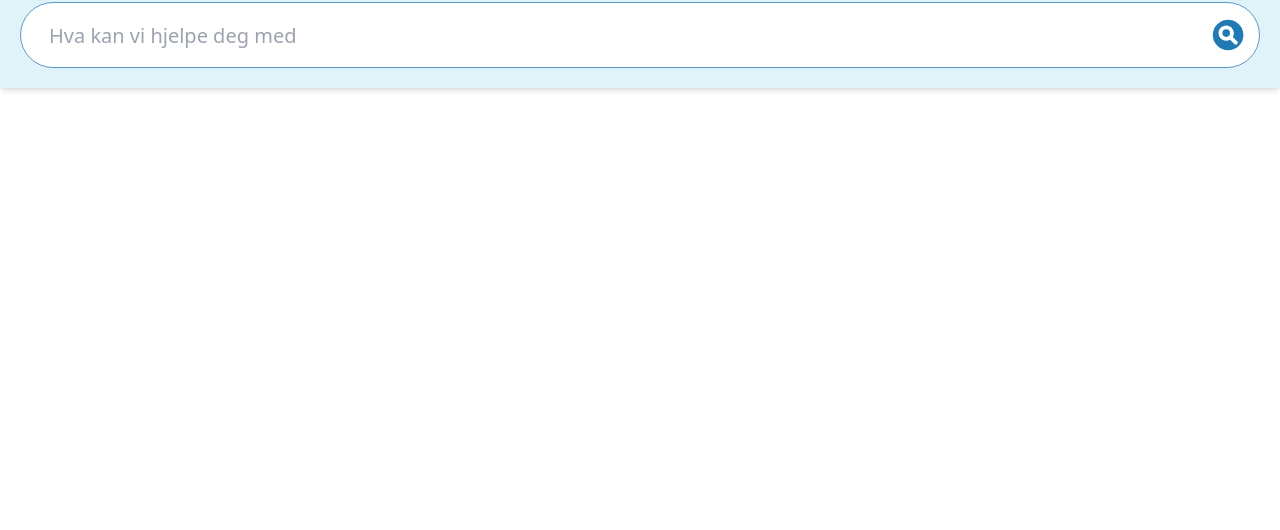
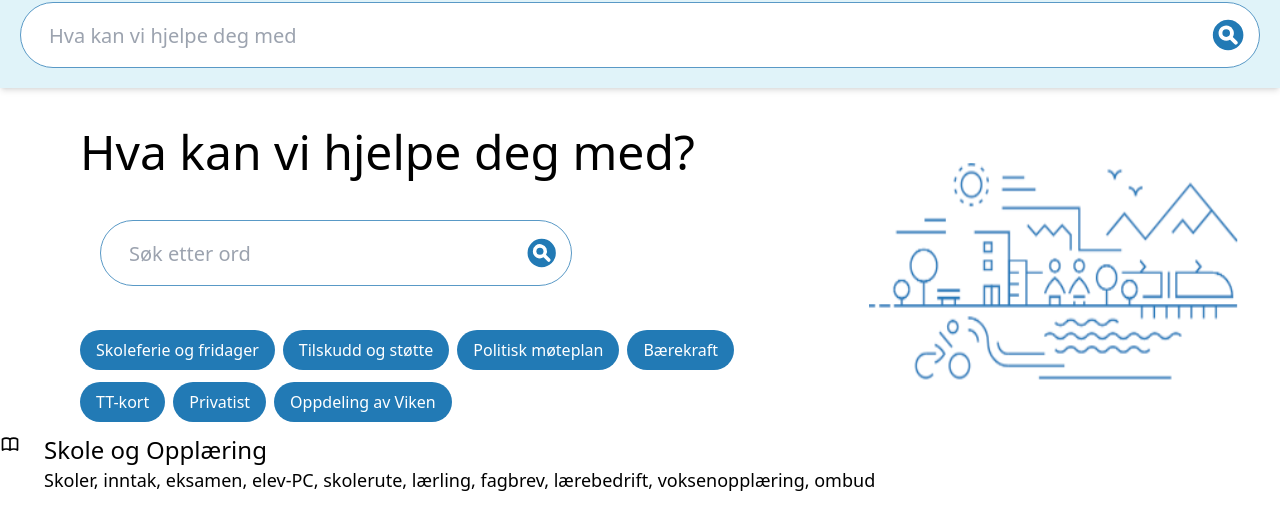
Before and after one commit to Prebenww/Viken.no-klone, a Next.js app: page / in a window 1280 px wide. Shown: the part 234-764 px from the top of the page. Built offline with nearby package versions, Linux system fonts and the light colour scheme.

Commit message:
added hero section

```diff
--- /dev/null
+++ b/components/Article.tsx
@@ -0,0 +1,29 @@
+import {XIcon} from "@heroicons/react/solid";
+import {BookOpenIcon} from "@heroicons/react/outline";
+
+const Article = (props: { data: { title: any } }) => {
+    console.log(props)
+
+
+    return (
+        <div className='flex flex-row gap-6 '>
+            {/*Icon*/}
+            <div>
+                <BookOpenIcon className=' h-5 w-5'/>
+            </div>
+
+            {/*Title ans description*/}
+            <div>
+                <h2 className='text-2xl font-medium'>Skole og Opplæring</h2>
+                <p className='text-lg'>Skoler, inntak, eksamen, elev-PC, skolerute, lærling, fagbrev, lærebedrift, voksenopplæring, ombud
+                </p>
+            </div>
+        </div>
+    )
+}
+
+
+// This gets called on every request
+
+
+export default Article;
--- a/components/Hero.tsx
+++ b/components/Hero.tsx
@@ -1,11 +1,36 @@
 import Searchbar from "./Searchbar";
 import Search from "./Search";
+import HeroButton from "./HeroButton";
 
 
-const Hero = () => {
+const Hero = (props: any) => {
     return (
-        <div>
-          {/*  <Search placeholder='Søk etter ord' />*/}
+        <div className='flex mt-10 justify-between'>
+
+            {/*hero items*/}
+            <div className='flex-col space-y-6 pl-20'>
+                {/*Heading*/}
+                <div>
+                    <h1 className=' flex text-5xl'>Hva kan vi hjelpe deg med?</h1>
+                </div>
+                {/*Search*/}
+                <div className='max-w-lg'>
+                    <Search placeholder='Søk etter ord'/>
+                </div>
+
+                <div className='max-w-2xl'>
+                    <HeroButton title={'Skoleferie og fridager'}/>
+                    <HeroButton title={'Tilskudd og støtte'}/>
+                    <HeroButton title={'Politisk møteplan'}/>
+                    <HeroButton title={'Bærekraft'}/>
+                    <HeroButton title={'TT-kort'}/>
+                    <HeroButton title={'Privatist'}/>
+                    <HeroButton title={'Oppdeling av Viken'}/>
+                </div>
+
+                {/*img container*/}
+            </div>
+            <img alt='hero-image' src='../hero-img.png' className=''/>
         </div>
     )
 }
--- /dev/null
+++ b/components/HeroButton.tsx
@@ -0,0 +1,10 @@
+const HeroButton = (props: { title: string | undefined }) => {
+    return (
+        <button className=' bg-[#227AB5] hover:bg-blue-700 text-white py-2 px-4 rounded-full mr-2 mb-3 '>
+            {props.title}
+        </button>
+    )
+}
+
+
+export default HeroButton
--- a/components/Nav.tsx
+++ b/components/Nav.tsx
@@ -19,9 +19,9 @@ const Nav = () => {
     }
 
     return (
-        <nav>
+        <nav >
             {/*Top navbar*/}
-            <div className='flex justify-end items-center lg:pr-20 pr-10 gap-8 h-10 text-md text-white bg-[#003B5C]'>
+            <div className='flex justify-end items-center lg:pr-20 pr-10 gap-8 h-10 text-md text-white bg-[#003B5C]  '>
                 <div>For ansatte</div>
                 <div>Ledige stillinger</div>
                 <div>Kontakt oss</div>
@@ -30,7 +30,7 @@ const Nav = () => {
 
 
             {/*Navbar*/}
-            <div className=' flex justify-between  shadow-md h-full bg-[#FFFFFF]'>
+            <div className=' flex justify-between  shadow-md h-full bg-[#FFFFFF] '>
 
                 {/*Logo & 3 captions*/}
                 <div className='flex justify-start pt-7 pb-4 pl-10 md:gap-12 text-2xl font-light text-[#003B5C] '>
--- a/pages/api/hello.ts
+++ b/pages/api/hello.ts
@@ -2,12 +2,34 @@
 import type { NextApiRequest, NextApiResponse } from 'next'
 
 type Data = {
-  name: string
+  articles: any,
+
 }
 
 export default function handler(
   req: NextApiRequest,
   res: NextApiResponse<Data>
 ) {
-  res.status(200).json({ name: 'John Doe' })
+  res.status(200).json({
+
+    articles: [
+        {
+            title: 'title ',
+            desc: 'desc ',
+            icon: 'searchIcon ',
+        },
+        {
+            title: 'title ',
+            desc: 'desc ',
+            icon: 'searchIcon ',
+        },
+        {
+            title: 'title ',
+            desc: 'desc ',
+            icon: 'searchIcon ',
+        },
+
+    ],
+
+  })
 }
--- a/pages/index.tsx
+++ b/pages/index.tsx
@@ -4,10 +4,14 @@ import Image from 'next/image'
 import Footer from "../components/Footer";
 import Nav from "../components/Nav";
 import Hero from "../components/Hero";
+import Article from "../components/Article";
 
-const Home: NextPage = () => {
+
+
+const Home: NextPage = ({data}) => {
+
   return (
-    <div>
+    <div >
       <Head>
         <title>Viken Fylkeskomune</title>
         <link rel="icon" href="/favicon.ico" />
@@ -19,9 +23,19 @@ const Home: NextPage = () => {
         {/*Hero*/}
         <Hero/>
 
+        {/*Articles*/}
+        <Article data={data} />
       <Footer/>
     </div>
   )
 }
+export async function getServerSideProps() {
+    // Fetch data from external API
+    const res = await fetch(`http://localhost:3000/api/hello`)
+    const data = await res.json()
+
+    // Pass data to the page via props
+    return { props: { data } }
+}
 
 export default Home
```
Also changed, not shown: public/hero-img.png (added).
